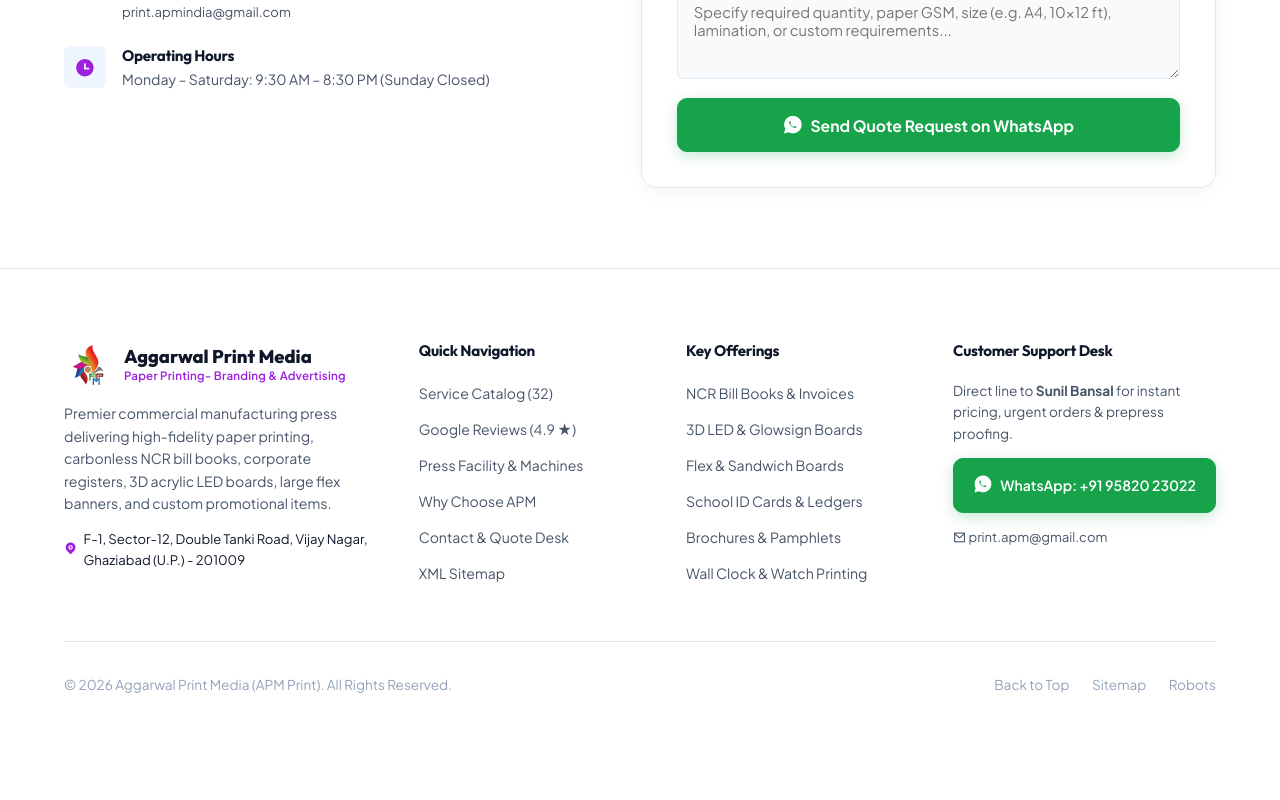
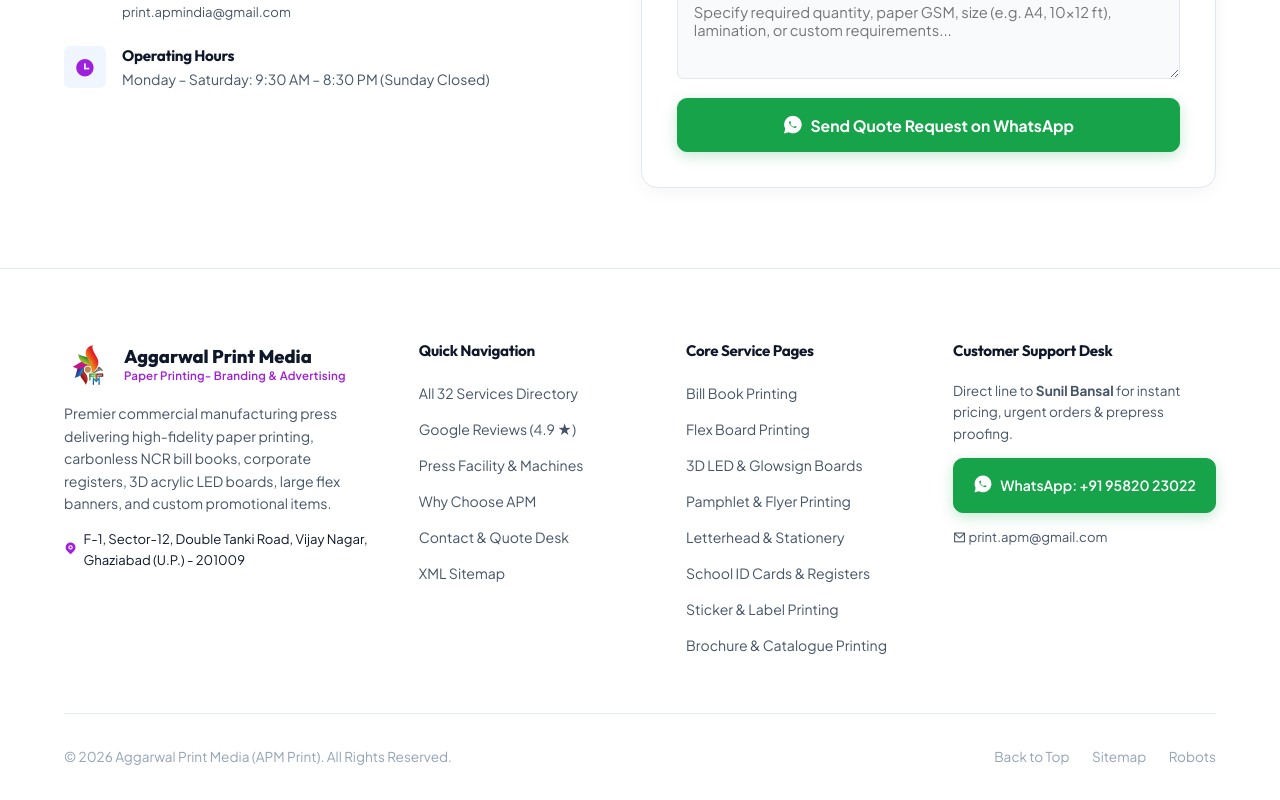
Before and after one commit to MainPiyushHoon/apmprint, a React (Vite) app: page / in a window 1280 px wide. Shown: the part 6948-7748 px from the top of the page. Before the commit the page ends 7676 px from the top, so only its background shows below. Built offline with nearby package versions, Linux system fonts and the light colour scheme.

Commit message:
feat(footer): update footer links to point to 8 core service landing pages

```diff
--- a/src/components/Footer.jsx
+++ b/src/components/Footer.jsx
@@ -8,9 +8,9 @@ export default function Footer() {
         <div className="footer-grid">
           {/* Col 1: Brand Info */}
           <div className="footer-col">
-            <a href="#home" className="brand-logo">
+            <a href="/" className="brand-logo">
               <img
-                src="images/apm-logo.svg"
+                src="/images/apm-logo.svg"
                 alt="Aggarwal Print Media Logo"
                 width="42"
                 height="42"
@@ -35,25 +35,27 @@ export default function Footer() {
           <div className="footer-col">
             <h4>Quick Navigation</h4>
             <ul className="footer-links">
-              <li><a href="#services">Service Catalog (32)</a></li>
-              <li><a href="#google-reviews">Google Reviews (4.9 ★)</a></li>
-              <li><a href="#portfolio">Press Facility & Machines</a></li>
-              <li><a href="#why-us">Why Choose APM</a></li>
-              <li><a href="#contact">Contact & Quote Desk</a></li>
-              <li><a href="sitemap.xml" target="_blank" rel="noopener noreferrer">XML Sitemap</a></li>
+              <li><a href="/services/">All 32 Services Directory</a></li>
+              <li><a href="/#google-reviews">Google Reviews (4.9 ★)</a></li>
+              <li><a href="/#portfolio">Press Facility & Machines</a></li>
+              <li><a href="/#why-us">Why Choose APM</a></li>
+              <li><a href="/#contact">Contact & Quote Desk</a></li>
+              <li><a href="/sitemap.xml" target="_blank" rel="noopener noreferrer">XML Sitemap</a></li>
             </ul>
           </div>
 
           {/* Col 3: Key Offerings */}
           <div className="footer-col">
-            <h4>Key Offerings</h4>
+            <h4>Core Service Pages</h4>
             <ul className="footer-links">
-              <li><a href="#services">NCR Bill Books & Invoices</a></li>
-              <li><a href="#services">3D LED & Glowsign Boards</a></li>
-              <li><a href="#services">Flex & Sandwich Boards</a></li>
-              <li><a href="#services">School ID Cards & Ledgers</a></li>
-              <li><a href="#services">Brochures & Pamphlets</a></li>
-              <li><a href="#services">Wall Clock & Watch Printing</a></li>
+              <li><a href="/services/bill-book-printing/">Bill Book Printing</a></li>
+              <li><a href="/services/flex-board-printing/">Flex Board Printing</a></li>
+              <li><a href="/services/glow-sign-board/">3D LED & Glowsign Boards</a></li>
+              <li><a href="/services/pamphlet-printing/">Pamphlet & Flyer Printing</a></li>
+              <li><a href="/services/letterhead-printing/">Letterhead & Stationery</a></li>
+              <li><a href="/services/school-id-cards-registers/">School ID Cards & Registers</a></li>
+              <li><a href="/services/sticker-label-printing/">Sticker & Label Printing</a></li>
+              <li><a href="/services/brochure-catalogue-printing/">Brochure & Catalogue Printing</a></li>
             </ul>
           </div>
 
@@ -81,9 +83,9 @@ export default function Footer() {
         <div className="footer-bottom">
           <div>&copy; {new Date().getFullYear()} Aggarwal Print Media (APM Print). All Rights Reserved.</div>
           <div style={{ display: 'flex', gap: '1.4rem' }}>
-            <a href="#home">Back to Top</a>
-            <a href="sitemap.xml" target="_blank" rel="noopener noreferrer">Sitemap</a>
-            <a href="robots.txt" target="_blank" rel="noopener noreferrer">Robots</a>
+            <a href="#">Back to Top</a>
+            <a href="/sitemap.xml" target="_blank" rel="noopener noreferrer">Sitemap</a>
+            <a href="/robots.txt" target="_blank" rel="noopener noreferrer">Robots</a>
           </div>
         </div>
       </div>
```
